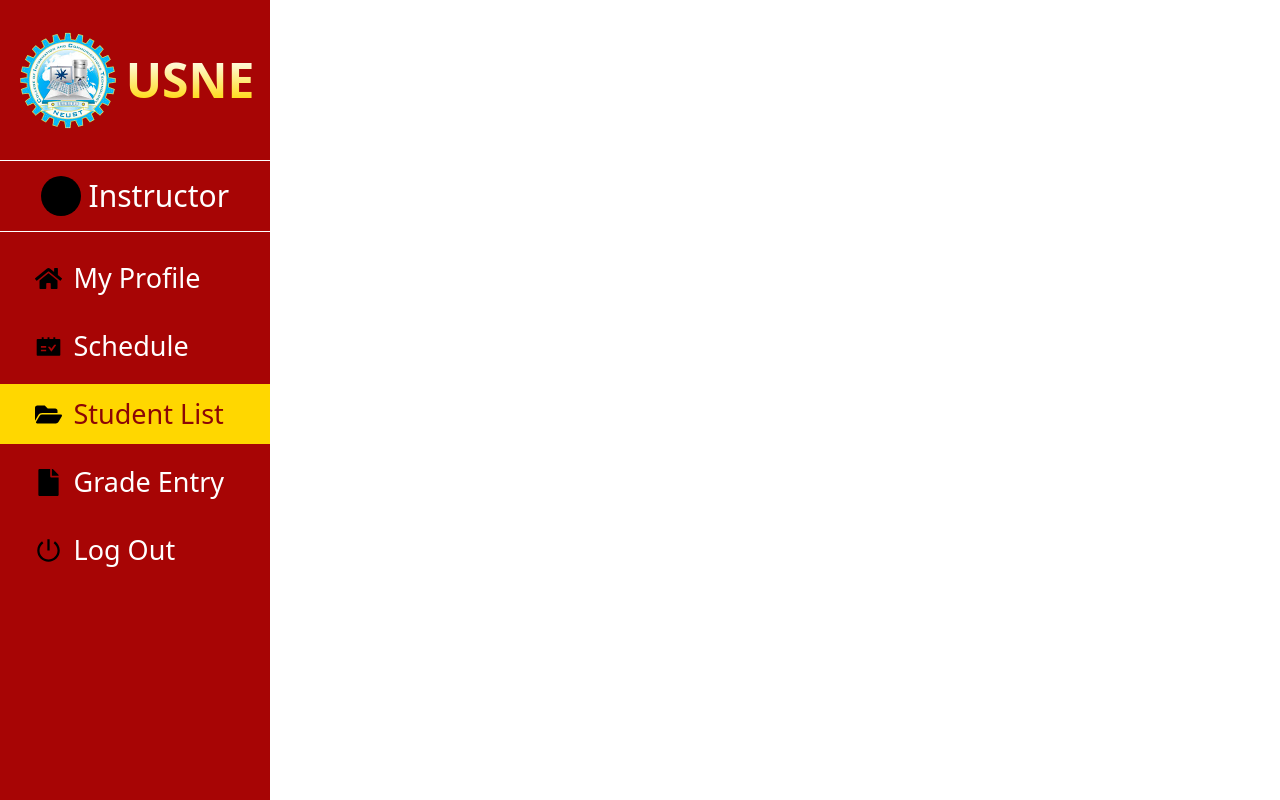
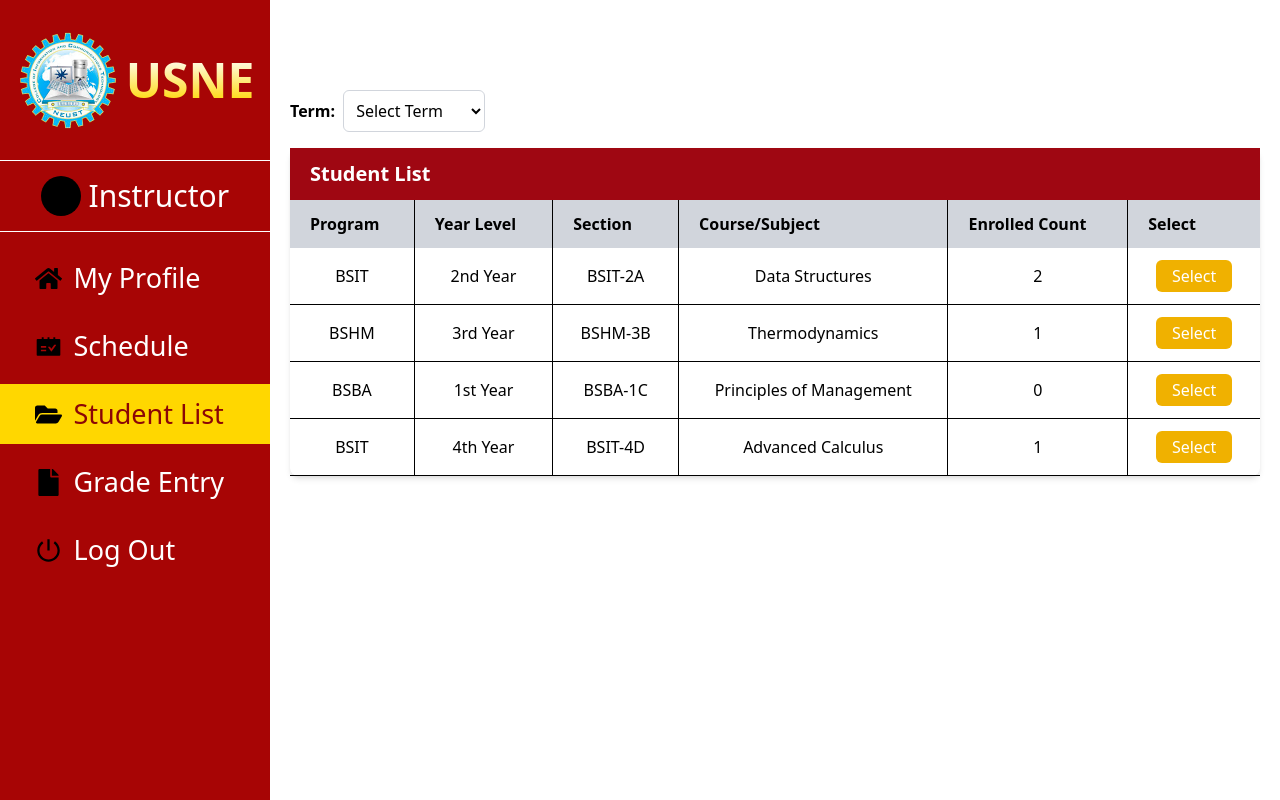
Before and after one commit to Mrcoder1915/enrollment-system, a Next.js app: page /Dashboard in a window 1280 px wide. Both pictures are taken after a click on the item "Student List". Built offline with nearby package versions, Linux system fonts and the light colour scheme.

Commit message:
My First Commit

```diff
--- a/app/Dashboard/page.js
+++ b/app/Dashboard/page.js
@@ -5,6 +5,7 @@ import EnrollmentStatus from '../components/ui/enrollment-status/enrollmentStatu
 import FacultyAccount from '../components/ui/facultyAccounts'
 import Dashboard from '../components/ui/dashboard'
 import GradeEntry from '../components/ui/GradeEntry'
+import StudentList from '../components/ui/StudentList'
 
 const page = () => {
   const { userAccess } = useContext(dashboardContext);
@@ -38,6 +39,7 @@ const page = () => {
         {
            userAccess === "instructor" && <>
                 <GradeEntry />
+                <StudentList />
              </>
         }
 
--- /dev/null
+++ b/app/components/ui/StudentList.js
@@ -0,0 +1,88 @@
+"use client";
+import React, { useState } from "react";
+import { useContext } from "react";
+import { dashboardContext } from "@/app/providers/dashboardProvider";
+
+const StudentList = () => {
+  const { show } = useContext(dashboardContext);
+
+  const students = [
+    { id: 1, program: "BSIT", yearLevel: "2nd Year", section: "BSIT-2A", course: "Data Structures", enrolled: true },
+    { id: 2, program: "BSHM", yearLevel: "3rd Year", section: "BSHM-3B", course: "Thermodynamics", enrolled: true },
+    { id: 3, program: "BSBA", yearLevel: "1st Year", section: "BSBA-1C", course: "Principles of Management", enrolled: false },
+    { id: 4, program: "BSIT", yearLevel: "4th Year", section: "BSIT-4D", course: "Advanced Calculus", enrolled: true },
+    { id: 5, program: "BSIT", yearLevel: "2nd Year", section: "BSIT-2A", course: "Data Structures", enrolled: true },
+  ];
+
+  // Group and count enrolled students per course
+  const courseEnrollment = students.reduce((acc, student) => {
+    if (!acc[student.course]) {
+      acc[student.course] = { ...student, count: 0 };
+    }
+    if (student.enrolled) {
+      acc[student.course].count += 1;
+    }
+    return acc;
+  }, {});
+
+  const courseList = Object.values(courseEnrollment);
+
+  return (
+    <div
+      className={`transition-all ease-in duration-300 ${
+        show === 3 ? "translate-x-0 visible" : "translate-x-[-200%] invisible"
+      }`}
+    >
+      <div className="p-5">
+        {/* Term selection dropdown */}
+        <div className="mb-4 text-left">
+          <label htmlFor="term" className="font-bold mr-2">Term:</label>
+          <select id="term" className="border border-gray-300 p-2 rounded-md" disabled>
+            <option value="">Select Term</option>
+            <option value="1st">1st Semester</option>
+            <option value="2nd">2nd Semester</option>
+          </select>
+        </div>
+
+        {/* Table for student list */}
+        <div className="max-w-10xl mx-auto bg-white shadow-md rounded-lg">
+          <table className="w-full table-auto border-collapse">
+            <thead>
+              <tr className="bg-red-800 text-white">
+                <th colSpan="6" className="py-3 text-xl font-bold text-left pl-5">
+                  Student List
+                </th>
+              </tr>
+              <tr className="bg-gray-300">
+                <th className="px-5 py-3 text-left border-r">Program</th>
+                <th className="px-5 py-3 text-left border-r">Year Level</th>
+                <th className="px-5 py-3 text-left border-r">Section</th>
+                <th className="px-5 py-3 text-left border-r">Course/Subject</th>
+                <th className="px-5 py-3 text-left border-r">Enrolled Count</th>
+                <th className="px-5 py-3 text-left">Select</th>
+              </tr>
+            </thead>
+            <tbody>
+              {courseList.map((courseData, index) => (
+                <tr key={index} className="border-b">
+                  <td className="px-5 py-3 text-center border-r">{courseData.program}</td>
+                  <td className="px-5 py-3 text-center border-r">{courseData.yearLevel}</td>
+                  <td className="px-5 py-3 text-center border-r">{courseData.section}</td>
+                  <td className="px-5 py-3 text-center border-r">{courseData.course}</td>
+                  <td className="px-5 py-3 text-center border-r">{courseData.count}</td>
+                  <td className="px-5 py-3 text-center">
+                    <button className="bg-yellow-500 text-white py-1 px-4 rounded-md">
+                      Select
+                    </button>
+                  </td>
+                </tr>
+              ))}
+            </tbody>
+          </table>
+        </div>
+      </div>
+    </div>
+  );
+};
+
+export default StudentList;
```
